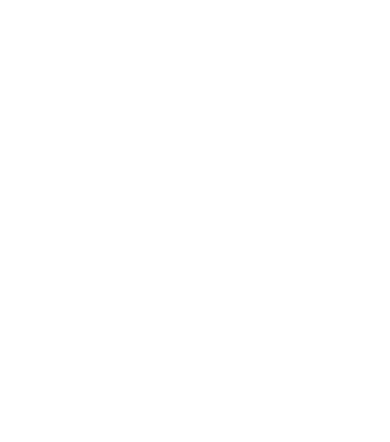
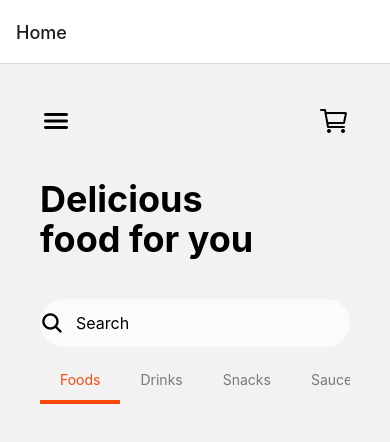
Before and after one commit to monanksojitra/foodie_react_native_apk, a React Native app: screen /Home in a window 390 px wide. Shown: the top 442 px of the page. Built offline with nearby package versions, Linux system fonts and the light colour scheme.

Commit message:
[add] tab

```diff
--- a/App.tsx
+++ b/App.tsx
@@ -1,24 +1,19 @@
-import {
-  Image,
-  SafeAreaView,
-  SafeAreaViewBase,
-  SafeAreaViewComponent,
-  StyleSheet,
-  Text,
-  View,
-} from "react-native";
 import React from "react";
-import Splash from "./screens/Splash";
+import Home from "./screens/Home";
 import Login from "./screens/Login";
-import Home from "./screens/Home";
+import { SafeAreaView } from "react-native";
 
+import { createNativeStackNavigator } from "@react-navigation/native-stack";
+import { NavigationContainer } from "@react-navigation/native";
+
+const Stack = createNativeStackNavigator();
 const App = () => {
   return (
-    <SafeAreaView>
-      {/* <Splash /> */}
-      {/* <Login /> */}
-      <Home />
-    </SafeAreaView>
+    <NavigationContainer>
+      <Stack.Navigator>
+        <Stack.Screen name="Home" component={Home} />
+      </Stack.Navigator>
+    </NavigationContainer>
   );
 };
 
--- a/screens/Home.tsx
+++ b/screens/Home.tsx
@@ -1,11 +1,65 @@
-import { TouchableOpacity, View } from "react-native";
-import React from "react";
+import {
+  TouchableOpacity,
+  View,
+  Text,
+  TextInput,
+  ScrollView,
+} from "react-native";
+import React, { useState } from "react";
+import Ionicons from "@expo/vector-icons/Ionicons";
+const Home = () => {
+  const [selectedIndex, setSelectedIndex] = useState(0);
+  const foodItems = [
+    "Foods",
+    "Drinks",
+    "Snacks",
+    "Sauce",
+    "Foods",
+    "Drinks",
+    "Snacks",
+    "Sauce",
+  ];
+  return (
+    <View className="h-full p-10">
+      <View className="flex flex-row justify-between items-center">
+        <TouchableOpacity>
+          <Ionicons name="menu" size={32} />
+        </TouchableOpacity>
+        <TouchableOpacity>
+          <Ionicons name="cart-outline" size={32} />
+        </TouchableOpacity>
+      </View>
+      <View className="w-[70%] py-10">
+        <Text className="text-4xl font-bold">Delicious food for you</Text>
+      </View>
+      <View className="flex flex-row gap-x-3 items-center h-12 bg-white/70 rounded-full">
+        <Ionicons name="search" size={24} />
+        <TextInput placeholder="Search" className="text-base w-full" />
+      </View>
 
-const Home = () => {
-  return (
-    <View className="h-full">
       <View>
-        <TouchableOpacity></TouchableOpacity>
+        <ScrollView horizontal className="flex gap-x-10">
+          {foodItems.map((item, i) => (
+            <TouchableOpacity
+              onPress={() => setSelectedIndex(i)}
+              className="py-3"
+              key={i}
+            >
+              <Text
+                className={`${
+                  selectedIndex === i ? "text-originPrimary" : "text-black/50"
+                } px-5 py-3`}
+              >
+                {item}
+              </Text>
+              <View
+                className={
+                  selectedIndex === i ? "h-1 w-full bg-originPrimary" : " "
+                }
+              />
+            </TouchableOpacity>
+          ))}
+        </ScrollView>
       </View>
     </View>
   );
```
Also changed, not shown: package.json (+6 -1 lines), 1 other file (tests, documents, lock files or other folders).
